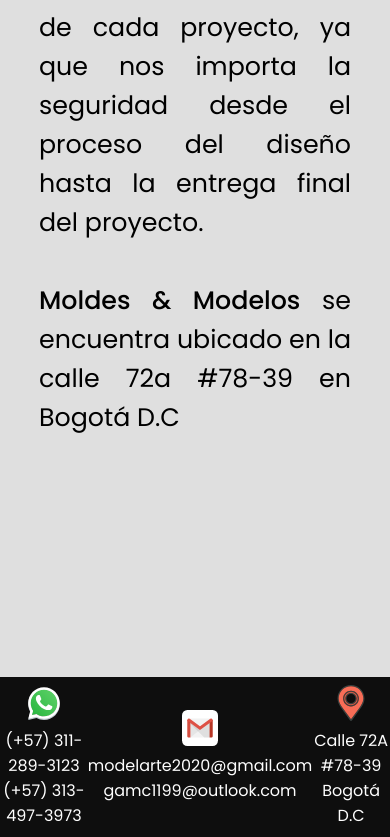
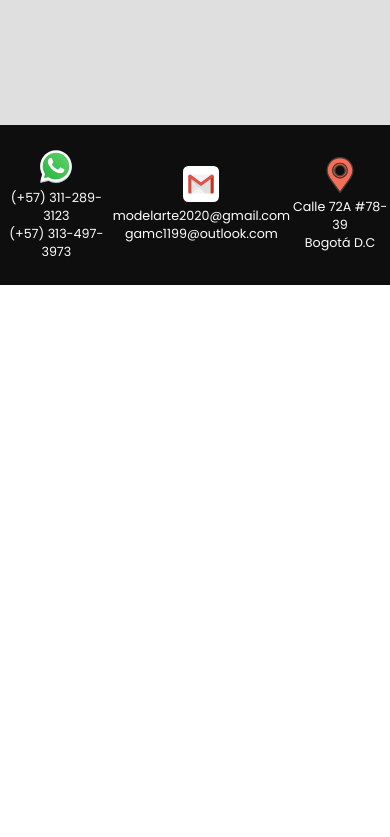
Before and after one commit to giovannymontero99/Moldes-Modelos, a React (Vite) app: page / in a window 390 px wide. Shown: the part 4707-5544 px from the top of the page. After the commit the page ends 4992 px from the top, so only its background shows below. Built offline with nearby package versions, Linux system fonts and the light colour scheme.

Commit message:
2 files modified

```diff
--- a/src/Components/main-section-components/About.css
+++ b/src/Components/main-section-components/About.css
@@ -11,3 +11,9 @@
   text-align: center;
   margin: 3rem;
 }
+
+@media (max-width: 1080px) {
+  .about-section {
+    font-size: 2vh;
+  }
+}
--- a/src/Components/main-section-components/Contacto.css
+++ b/src/Components/main-section-components/Contacto.css
@@ -14,3 +14,9 @@
 .gmailLogo > div > img {
   width: 36px;
 }
+
+@media (max-width: 1080px) {
+  .Contacto > div {
+    font-size: 1.5vh;
+  }
+}
```
